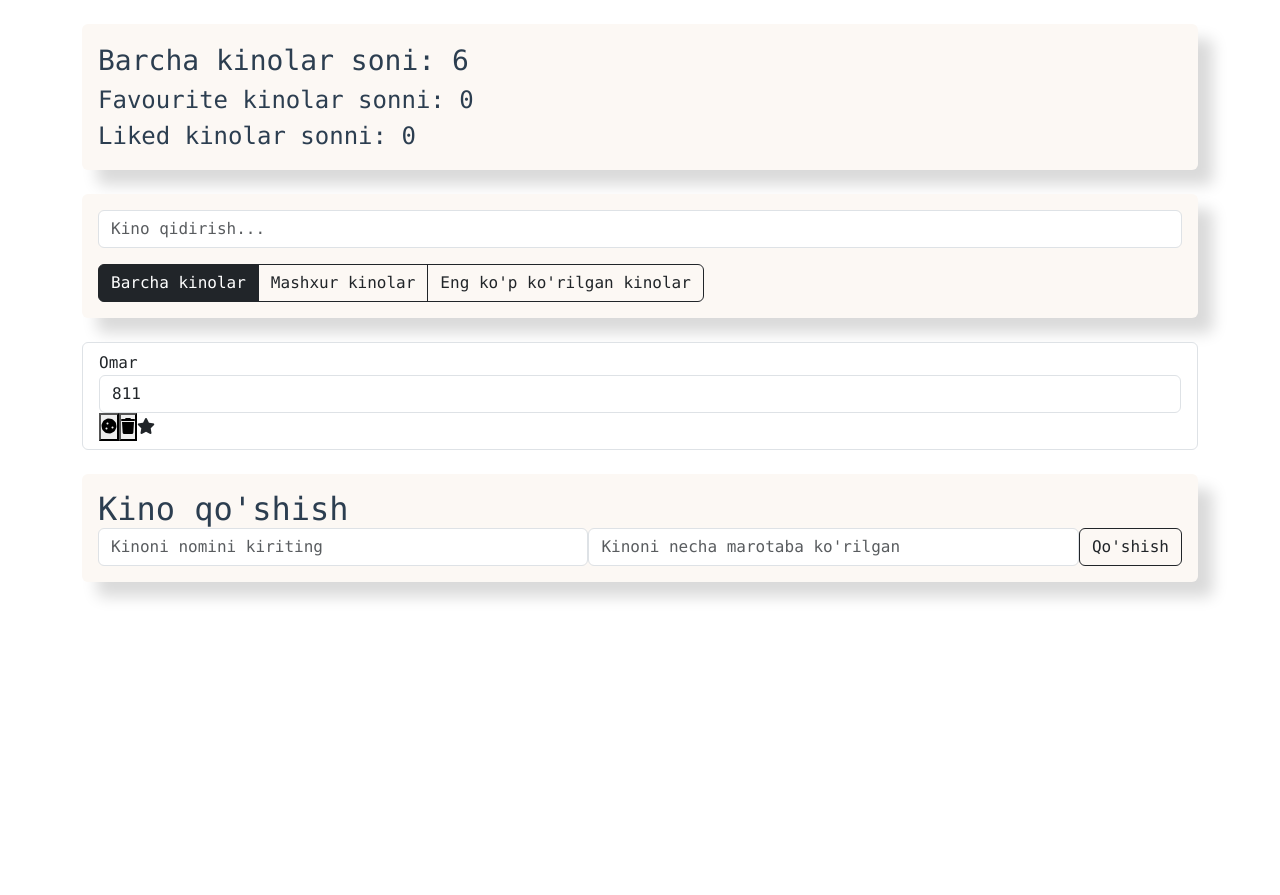
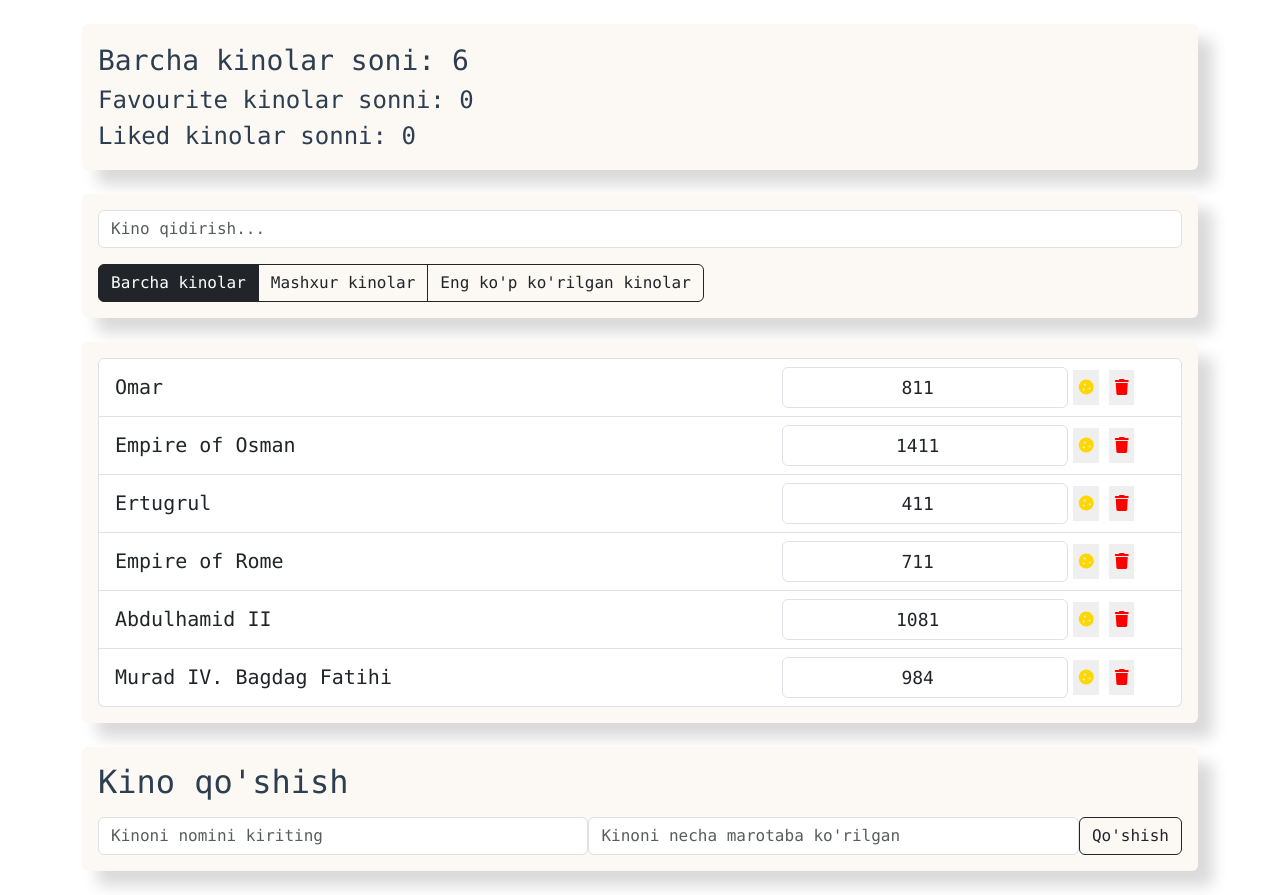
Before and after one commit to AvazShukurullayev/repeat-pr-app, a Vue app: page / in a window 1280 px wide. Before the commit the page ends 800 px from the top, so only its background shows below. Built offline with nearby package versions, Linux system fonts and the light colour scheme.

Commit message:
buttons are changed

```diff
--- a/src/App.vue
+++ b/src/App.vue
@@ -11,7 +11,12 @@
           <SearchInput @onSearch="onSearch" />
           <FilterButtons @onFilterButton="onFilterButton" />
         </MyBox>
-        <MovieList />
+        <MovieList
+          :movies="movies"
+          @onLike="onLikeApp"
+          @onFavourite="onFavouriteApp"
+          @onRemove="onRemoveApp"
+        />
         <MovieAddForm @onSubmit="onSubmit" />
       </div>
     </div>
@@ -85,6 +90,15 @@ export default {
     };
   },
   methods: {
+    onLikeApp(par) {
+      console.log("onLikeApp => ", par);
+    },
+    onFavouriteApp(par) {
+      console.log("onFavourite => ", par);
+    },
+    onRemoveApp(par) {
+      console.log("onRemove => ", par);
+    },
     onSearch(param) {
       this.filterWord = param;
     },
--- a/src/components/movie-add-form/MovieAddForm.vue
+++ b/src/components/movie-add-form/MovieAddForm.vue
@@ -48,4 +48,8 @@ export default {
 };
 </script>
 
-<style></style>
+<style>
+.movie-add-form__title {
+    margin-bottom: 1rem;
+}
+</style>
--- a/src/components/movie-list-item/MovieListItem.vue
+++ b/src/components/movie-list-item/MovieListItem.vue
@@ -1,12 +1,21 @@
 <template>
-    <li class="list-group-item">
-      <span class="list-group-item__label">Omar</span>
-      <div class="list-group-item__content">
-        <input type="number" class="form-control" value="811" />
-        <button class="btn-cookie btn-sm">
+  <li
+    class="list-group-item d-flex align-items-center justify-content-between"
+    :class="{ favourite: movie.favourite, like: movie.like }"
+  >
+    <span class="list-group-item__label" @click="$emit('onLike', movie.id)">
+      {{ movie.title }}
+    </span>
+    <div class="list-group-item__content d-flex align-items-center">
+      <input
+        type="number"
+        class="form-control list-group-item__input"
+        :value="movie.viewers"
+      />
+      <button class="btn-cookie btn-sm" @click="$emit('onFavourite', movie.id)">
         <i class="fas fa-cookie"></i>
       </button>
-        <button class="btn-trash btn-sm">
+      <button class="btn-trash btn-sm" @click="$emit('onRemove', movie.id)">
         <i class="fas fa-trash"></i>
       </button>
       <i class="fas fa-star"></i>
@@ -17,7 +26,7 @@
 <script>
 export default {
   name: "MovieListItem",
-  props: [],
+  props: ["movie"],
   components: {},
   data() {
     return {};
@@ -26,4 +35,50 @@ export default {
 };
 </script>
 
-<style></style>
+<style>
+.list-group-item__label {
+  max-width: 550px;
+  width: 100%;
+  line-height: 35px;
+  font-size: 20px;
+  cursor: pointer;
+}
+.list-group-item__input {
+  text-align: center;
+  font-size: 18px;
+}
+.btn-cookie,
+.btn-trash {
+  margin: 3px 5px;
+  width: 35px;
+  height: 35px;
+  border: none;
+  outline: none;
+  transition: all 0.3s;
+}
+.btn-cookie {
+  color: gold;
+}
+.btn-trash {
+  color: red;
+}
+.btn-cookie:hover,
+.btn-trash:hover {
+  background-color: rgb(184, 184, 184);
+}
+.fa-star {
+  width: 35px;
+  opacity: 0;
+  color: gold;
+  transform: translateX(25px);
+  transition: all 0.3s;
+}
+.list-group-item.like .fa-star {
+  opacity: 1;
+  transform: translateX(0);
+}
+.list-group-item.favourite .list-group-item__label,
+.list-group-item.favourite .list-group-item__input {
+  color: gold;
+}
+</style>
--- a/src/components/movie-list/MovieList.vue
+++ b/src/components/movie-list/MovieList.vue
@@ -1,6 +1,13 @@
 <template>
   <ul class="list-group">
-    <MovieListItem />
+    <MovieListItem
+      v-for="movie in movies"
+      :movie="movie"
+      :key="movie.id"
+      @onLike="$emit('onLike', $event)"
+      @onFavourite="$emit('onFavourite', $event)"
+      @onRemove="$emit('onRemove', $event)"
+    />
   </ul>
 </template>
 
@@ -8,7 +15,7 @@
 import MovieListItem from "@/components/movie-list-item/MovieListItem.vue";
 export default {
   name: "MovieList",
-  props: [],
+  props: ["movies"],
   components: { MovieListItem },
   data() {
     return {};
@@ -17,4 +24,12 @@ export default {
 };
 </script>
 
-<style></style>
+<style>
+.list-group {
+  margin: 1.5rem 0;
+  padding: 1rem;
+  border-radius: 6px;
+  box-shadow: 15px 15px 15px rgba(0, 0, 0, 0.15);
+  background-color: #fcf8f4;
+}
+</style>
```
Lines whose indentation alone changed are shown as unchanged.
